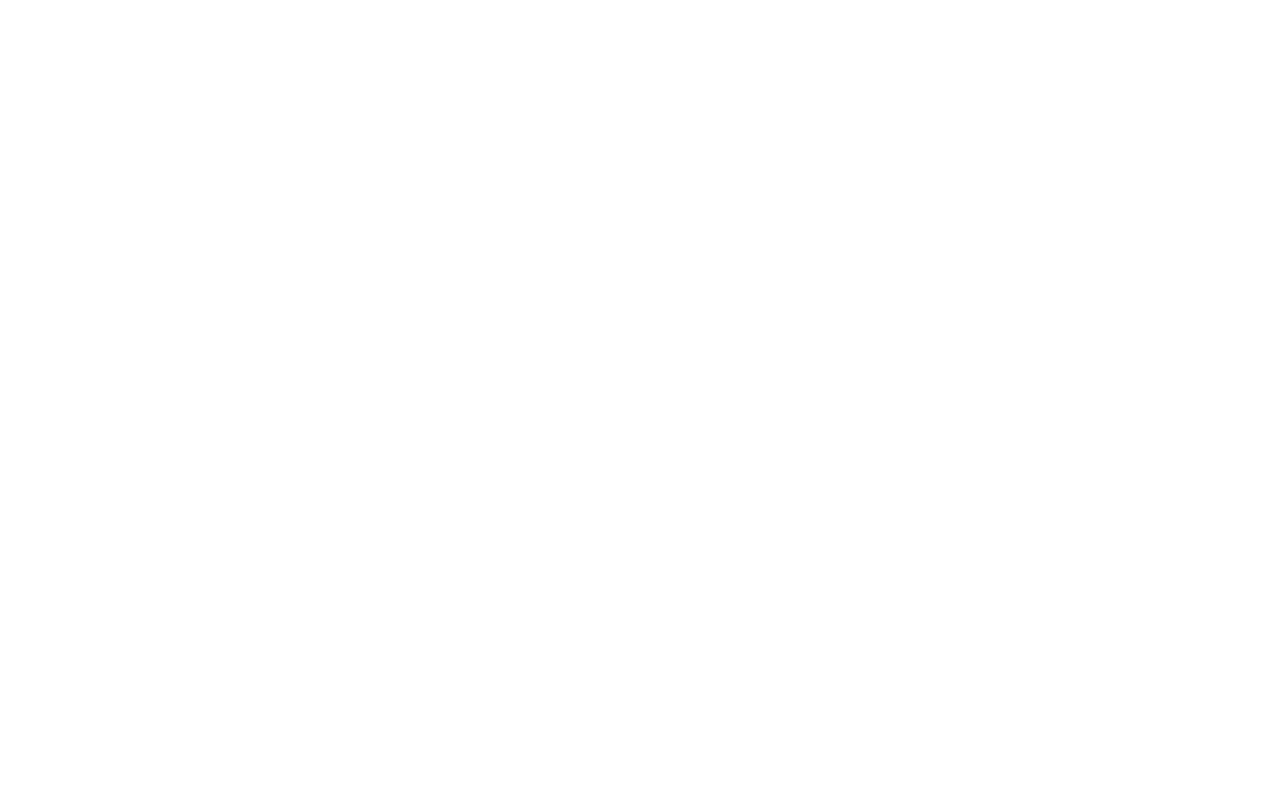
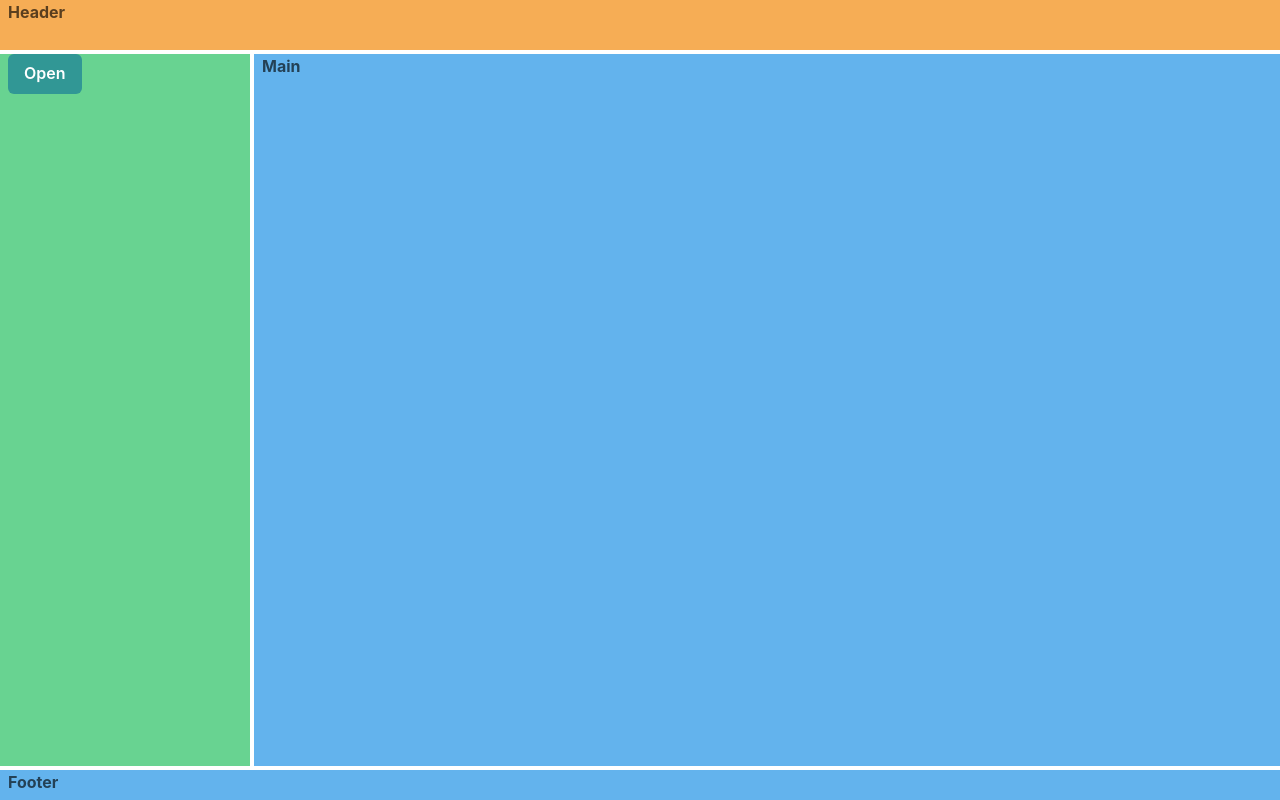
Before and after one commit to lahiru-praveen/DevInsight-Frontend, a React (Vite) app: page /db in a window 1280 px wide. Before the commit this address had no page. Built offline with nearby package versions, Linux system fonts and the light colour scheme.

Commit message:
Main Dashboard Frontend starting

```diff
--- a/src/App.jsx
+++ b/src/App.jsx
@@ -1,7 +1,8 @@
-import './App.css'
+//import './App.css'
 import {BrowserRouter, Route, Routes} from "react-router-dom";
 import ForgetPasswordPage from "./pages/forget-password.jsx";
 import ForgetPasswordForm from "./components/forget-password-com1.jsx";
+import DashboardMain from "./pages/dashboard-main.jsx";
 
 
 function App() {
@@ -11,6 +12,7 @@ function App() {
             <Routes>
                 <Route path="/fp" element={<ForgetPasswordPage/>}/>
                 <Route path="/fp1" element={<ForgetPasswordForm/>}/>
+                <Route path="/db" element={<DashboardMain/>}/>
             </Routes>
         </BrowserRouter>
     </>
--- /dev/null
+++ b/src/components/dashboard/previous-submission-navbar.jsx
@@ -0,0 +1,40 @@
+import React from 'react';
+import { Button, Drawer, DrawerBody, DrawerCloseButton, DrawerContent, DrawerFooter, DrawerHeader, DrawerOverlay, Input, useDisclosure } from '@chakra-ui/react';
+
+function PreviousSubmissionRight1() {
+    const { isOpen, onOpen, onClose } = useDisclosure();
+    const btnRef = React.useRef();
+
+    return (
+        <>
+            <Button ref={btnRef} colorScheme='teal' onClick={onOpen}>
+                Open
+            </Button>
+            <Drawer
+                isOpen={isOpen}
+                placement='left'
+                onClose={onClose}
+                finalFocusRef={btnRef}
+            >
+                <DrawerOverlay />
+                <DrawerContent>
+                    <DrawerCloseButton />
+                    <DrawerHeader>Create your account</DrawerHeader>
+
+                    <DrawerBody>
+                        <Input placeholder='Type here...' />
+                    </DrawerBody>
+
+                    <DrawerFooter>
+                        <Button variant='outline' mr={3} onClick={onClose}>
+                            Cancel
+                        </Button>
+                        <Button colorScheme='blue'>Save</Button>
+                    </DrawerFooter>
+                </DrawerContent>
+            </Drawer>
+        </>
+    );
+}
+
+export default PreviousSubmissionRight1;
--- a/src/main.jsx
+++ b/src/main.jsx
@@ -1,6 +1,5 @@
 import React from 'react'
 import ReactDOM from 'react-dom/client'
-//import './index.css'
 import {ChakraProvider} from "@chakra-ui/react";
 import App from "./App.jsx";
 
--- /dev/null
+++ b/src/pages/dashboard-main.jsx
@@ -0,0 +1,35 @@
+import PreviousSubmissionRight1 from "../components/dashboard/previous-submission-navbar.jsx";
+import { Grid, GridItem } from '@chakra-ui/react';
+
+function DashboardMain() {
+    return (
+        <>
+            <Grid
+                templateAreas={`"header header"
+                        "nav main"
+                        "footer footer"`}
+                gridTemplateRows={'50px 1fr 30px'}
+                gridTemplateColumns={'250px 1fr'} // Using relative units for responsiveness
+                h='100vh'
+                gap='1'
+                color='blackAlpha.700'
+                fontWeight='bold'
+            >
+                <GridItem pl='2' bg='orange.300' area={'header'}>
+                    Header
+                </GridItem>
+                <GridItem pl='2' bg='green.300' area={'nav'}>
+                    <PreviousSubmissionRight1 />
+                </GridItem>
+                <GridItem pl='2' bg='blue.300' area={'main'}>
+                    Main
+                </GridItem>
+                <GridItem pl='2' bg='blue.300' area={'footer'}>
+                    Footer
+                </GridItem>
+            </Grid>
+        </>
+    );
+}
+
+export default DashboardMain;
```
Also changed, not shown: src/components/forget-password-com1.jsx (line endings or trailing spaces).
